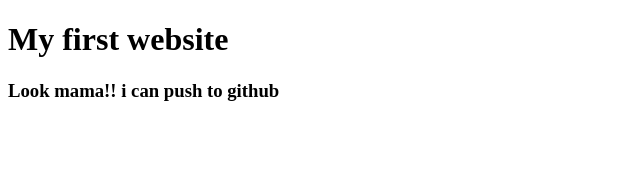
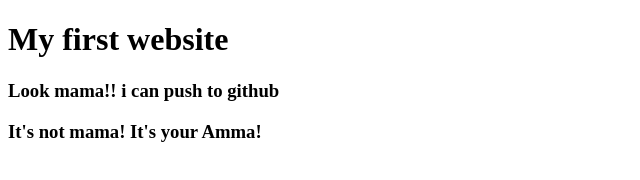
Before and after one commit to A-K-M-Fozlol-Hoq/my-first-website, a plain HTML site: page index.html in a window 1280 px wide. Shown: the whole page, without its empty margins (0-640 px from the left). Drawn offline with Linux system fonts and the light colour scheme.

Commit message:
caught by amma

```diff
--- a/index.html
+++ b/index.html
@@ -8,5 +8,6 @@
 <body>
     <h1>My first website</h1>
     <h3>Look mama!! i can push to github</h3>
+    <h3>It's not mama! It's your Amma!</h3>
 </body>
 </html>
```
